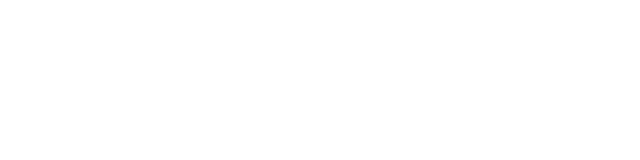
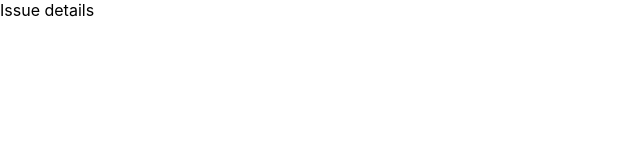
Before and after one commit to NehalKamal21/githubissues, a React (Create React App) app: page /1/issue-details in a window 1280 px wide. Shown: the top 160 px of the page, without its empty margins (0-640 px from the left). Built offline with nearby package versions, Linux system fonts and the light colour scheme.

Commit message:
issue details route param

```diff
--- a/src/App.js
+++ b/src/App.js
@@ -10,9 +10,9 @@
   <Router>
     <Suspense fallback={<Spinner/>}>
       <Switch>
-        <Route path="/issue-details" component={IssueDetails} />
-        <Route exact path="/:page" component={HomePage} />
-        <Redirect exact from='/'  to='/1' />
+        <Route path="/:issueId/issue-details" component={IssueDetails} />
+        <Route  path="/:page" component={HomePage} />
+        <Redirect from='/'  to='/1' />
       </Switch>
     </Suspense>
   </Router>
```
